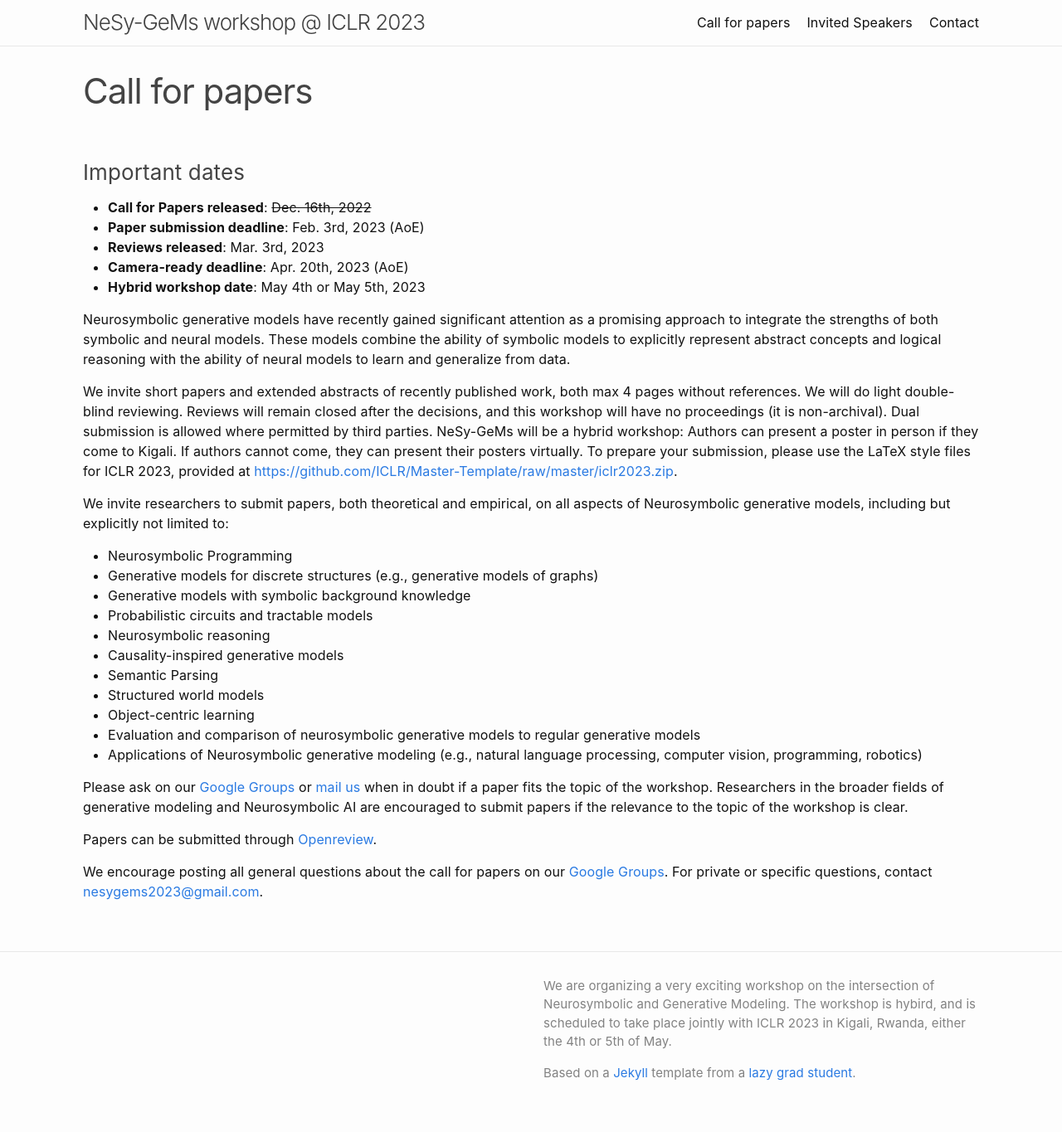
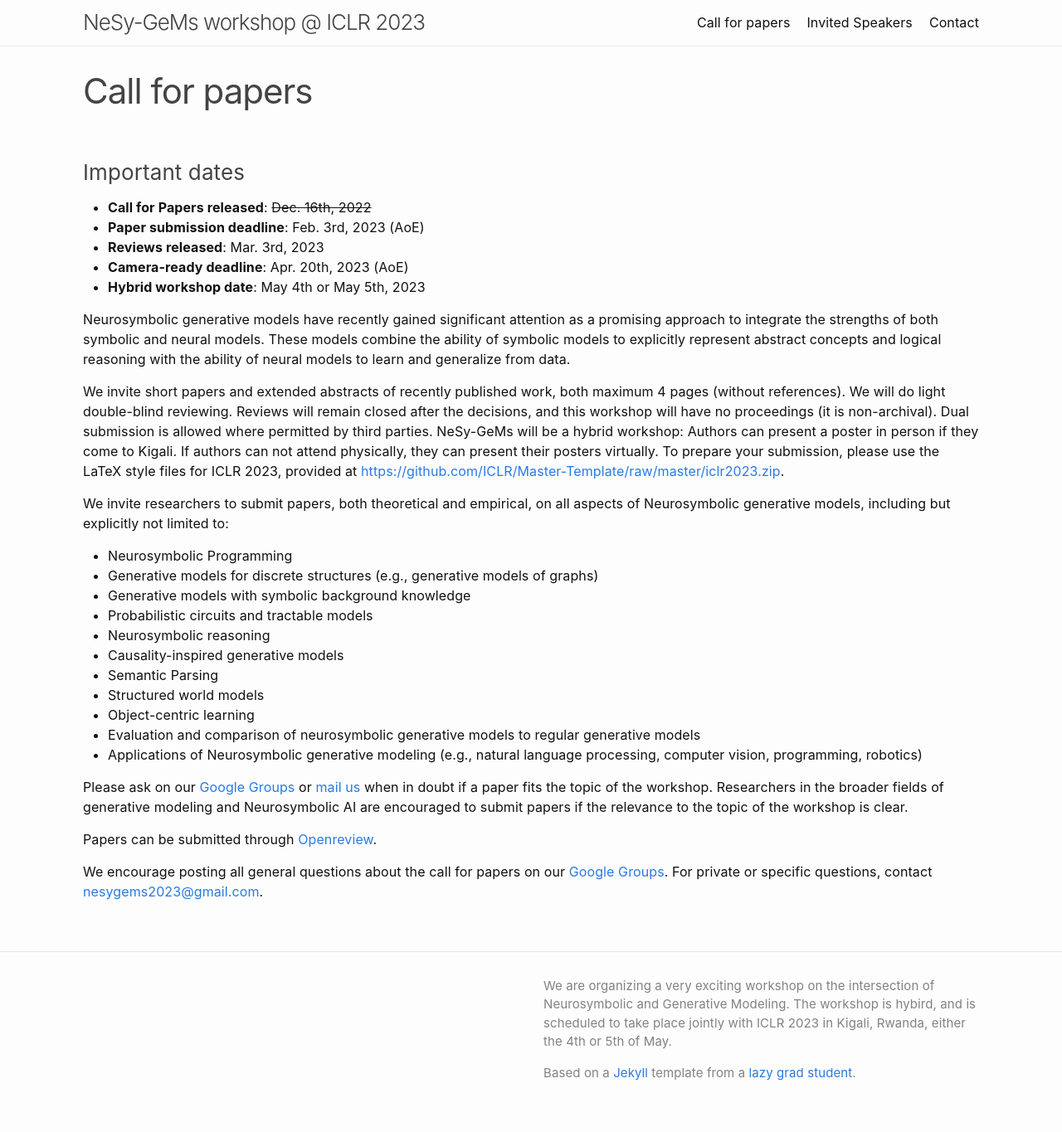
Before and after one commit to nesygems/nesygems.github.io, a Jekyll site: the page built from callforpapers.md, in a window 1280 px wide. Shown: the whole page at 83% size. Built offline with Jekyll 4.4.1, drawn with Linux system fonts in a browser that asks for light colours.

Commit message:
Update callforpapers.md

```diff
--- a/callforpapers.md
+++ b/callforpapers.md
@@ -14,7 +14,7 @@ permalink: /callforpapers/
 
 Neurosymbolic generative models have recently gained significant attention as a promising approach to integrate the strengths of both symbolic and neural models. These models combine the ability of symbolic models to explicitly represent abstract concepts and logical reasoning with the ability of neural models to learn and generalize from data.
 
-We invite short papers and extended abstracts of recently published work, both max 4 pages without references. We will do light double-blind reviewing. Reviews will remain closed after the decisions, and this workshop will have no proceedings (it is non-archival). Dual submission is allowed where permitted by third parties. NeSy-GeMs will be a hybrid workshop: Authors can present a poster in person if they come to Kigali. If authors cannot come, they can present their posters virtually. To prepare your submission, please use the LaTeX style files for ICLR 2023, provided at [https://github.com/ICLR/Master-Template/raw/master/iclr2023.zip](https://github.com/ICLR/Master-Template/raw/master/iclr2023.zip).
+We invite short papers and extended abstracts of recently published work, both maximum 4 pages (without references). We will do light double-blind reviewing. Reviews will remain closed after the decisions, and this workshop will have no proceedings (it is non-archival). Dual submission is allowed where permitted by third parties. NeSy-GeMs will be a hybrid workshop: Authors can present a poster in person if they come to Kigali. If authors can not attend physically, they can present their posters virtually. To prepare your submission, please use the LaTeX style files for ICLR 2023, provided at [https://github.com/ICLR/Master-Template/raw/master/iclr2023.zip](https://github.com/ICLR/Master-Template/raw/master/iclr2023.zip).
 
 We invite researchers to submit papers, both theoretical and empirical, on all aspects of Neurosymbolic generative models, including but explicitly not limited to:
 * Neurosymbolic Programming
```
